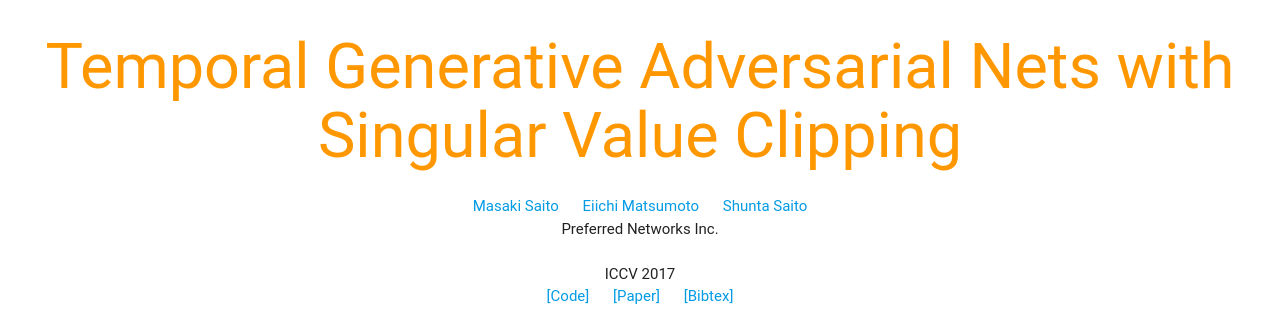
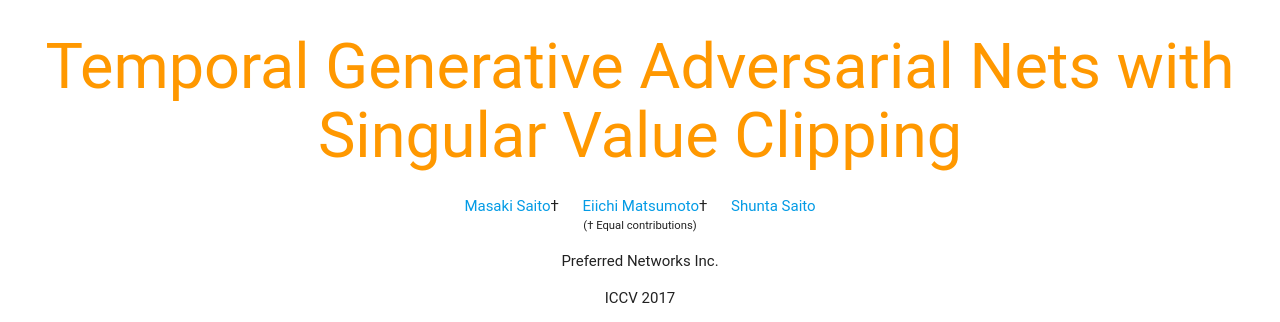
Before and after one commit to pfnet-research/tgan, a plain HTML site: page docs/index.html in a window 1280 px wide. Shown: the top 322 px of the page. Drawn offline with nearby package versions, Linux system fonts and the light colour scheme; some packages are replaced by stand-ins of ours; a web font is replaced by a local one.

Commit message:
Add description

```diff
--- a/docs/index.html
+++ b/docs/index.html
@@ -28,14 +28,12 @@
 <center>
     <h1 class="header center orange-text">Temporal Generative Adversarial Nets with Singular Value Clipping</h1>
     <p id="authors">
-        <span><a href="mailto:msaito@preferred.jp">Masaki Saito</a></span>
-        <span><a href="mailto:matsumoto@preferred.jp">Eiichi Matsumoto</a></span>
-        <span><a href="mailto:shunta@preferred.jp">Shunta Saito</a></span>
-        <br>
-        Preferred Networks Inc.
-        <br><br>
-        ICCV 2017
-        <br>
+            <span><a href="mailto:msaito@preferred.jp">Masaki Saito</a>&#8224;</span>
+            <span><a href="mailto:matsumoto@preferred.jp">Eiichi Matsumoto</a>&#8224;</span>
+            <span><a href="mailto:shunta@preferred.jp">Shunta Saito</a></span>
+            <br>
+            <small>(&#8224; Equal contributions)</small>
+        <p>Preferred Networks Inc.</p><p>ICCV 2017</p>
         <span><a href="https://github.com/pfnet-research/tgan">[Code]</a></span>
         <span><a href="https://arxiv.org/abs/1611.06624">[Paper]</a></span>
         <span><a href="bibtex_iccv2017.txt">[Bibtex]</a></span>
```
